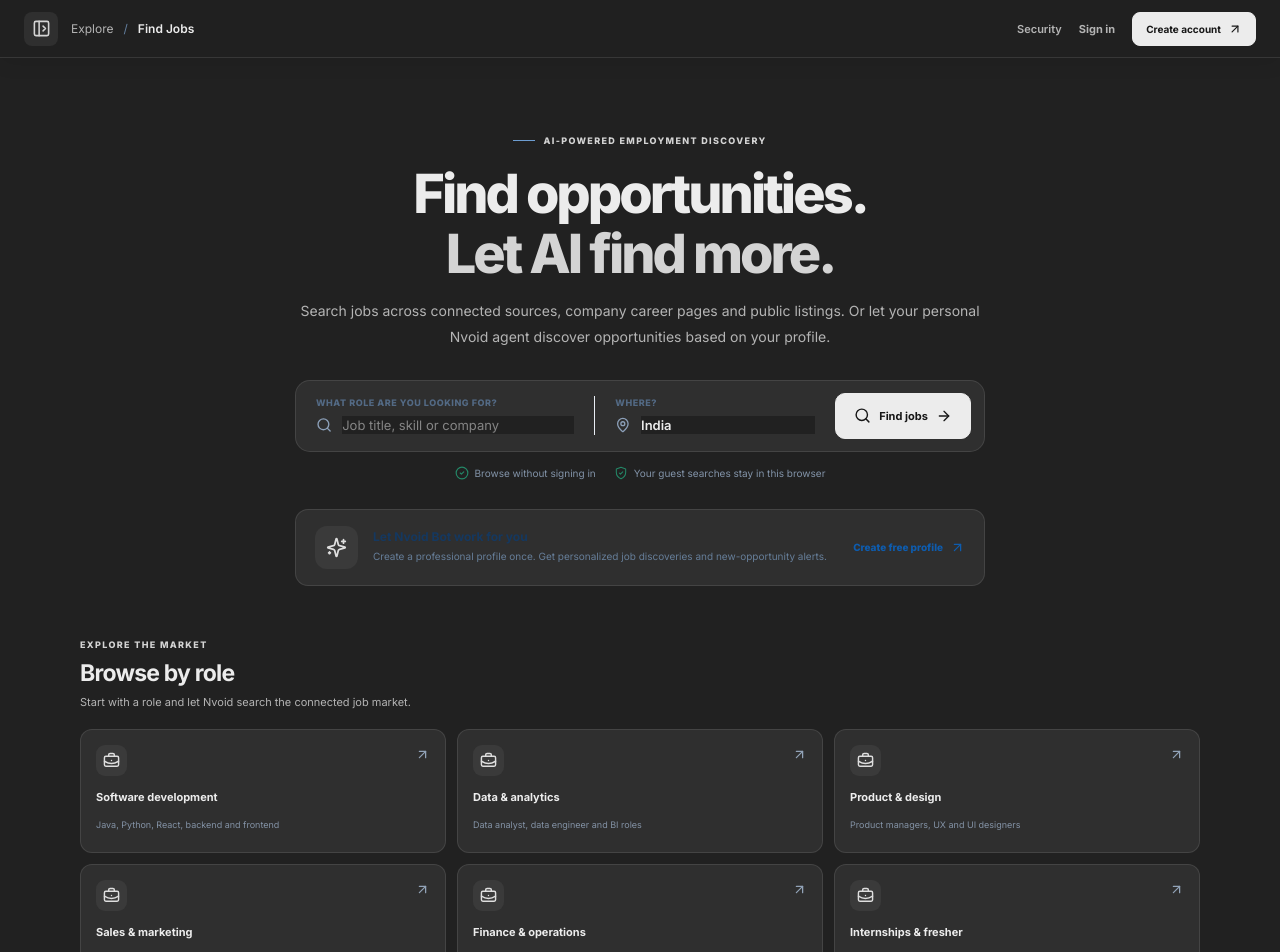
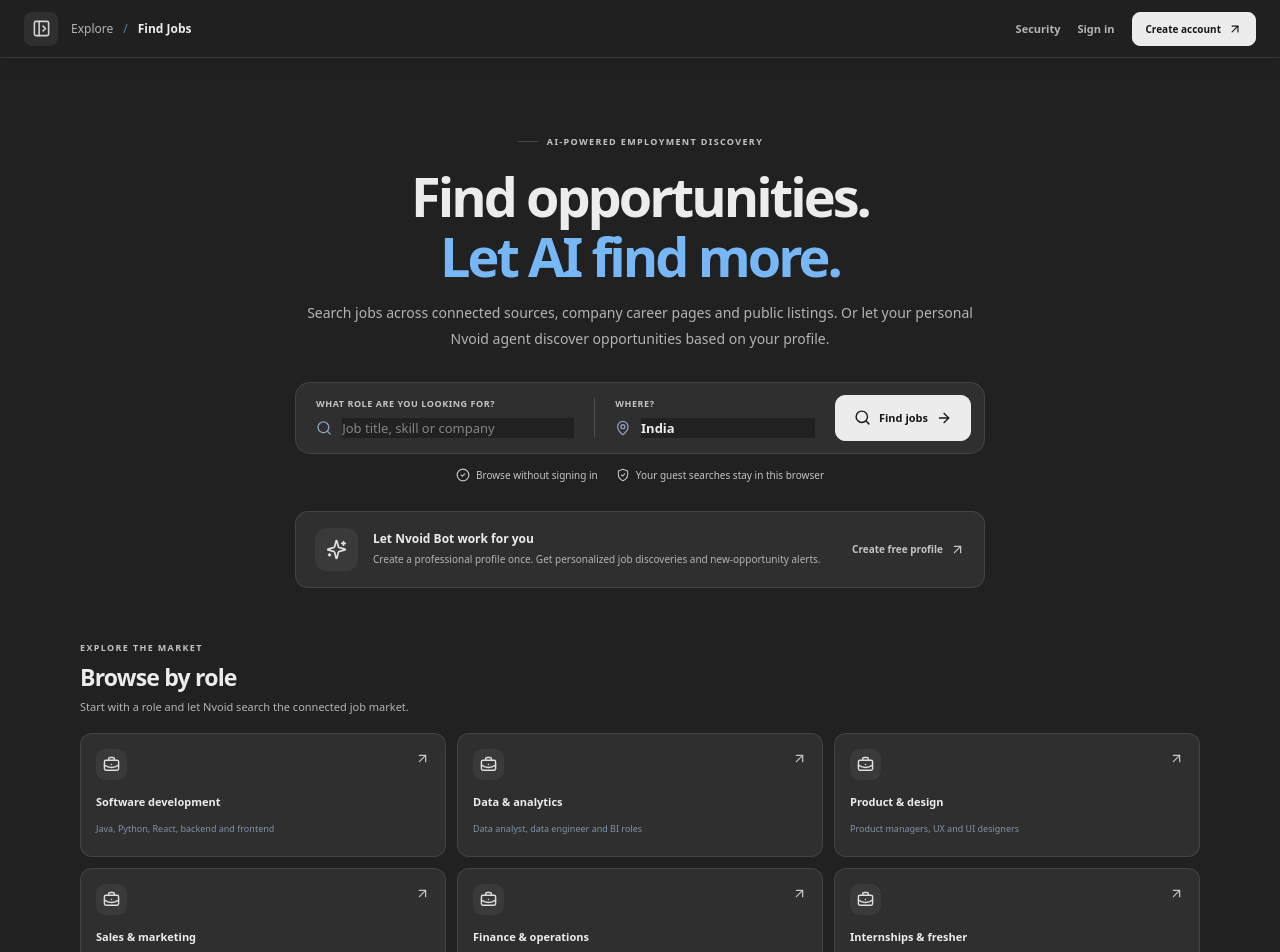
Before and after one commit to jobkar-official/nvoid_web_view, a Next.js app: page / in a window 1280 px wide. Shown: the top 952 px of the page. Built offline with nearby package versions, Linux system fonts and the light colour scheme.

Commit message:
Consolidate ChatGPT dark theme across all pages

```diff
--- a/app/globals.css
+++ b/app/globals.css
@@ -1,5 +1,3 @@
-@import url("https://fonts.googleapis.com/css2?family=Inter:wght@400;500;600;700;800&family=Roboto:wght@400;500;700&display=swap");
-
 :root {
   color-scheme: light;
   --navy: #071a33;
@@ -19,7 +17,7 @@
 }
 * { box-sizing: border-box; }
 html { scroll-behavior: smooth; }
-body { margin: 0; background: var(--canvas); color: var(--ink); font-family: Inter, Roboto, system-ui, -apple-system, BlinkMacSystemFont, "Segoe UI", sans-serif; -webkit-font-smoothing: antialiased; }
+body { margin: 0; background: var(--canvas); color: var(--ink); font-family: ui-sans-serif, system-ui, -apple-system, BlinkMacSystemFont, "Segoe UI", sans-serif; -webkit-font-smoothing: antialiased; }
 button, input, textarea, select { font: inherit; }
 button, a { -webkit-tap-highlight-color: transparent; }
 button { cursor: pointer; }
@@ -772,53 +770,23 @@
 }
 
 
-/* Nvoid unified brand canvas */
-:root {
-  --navy: #151c62;
-  --navy-2: #151c62;
-  --navy-3: #202b7e;
-  --blue: #8ebaff;
-  --blue-dark: #5d8ee8;
-  --blue-soft: #202b7e;
-  --ink: #f1f4ff;
-  --muted: #c1c9ed;
-  --soft-muted: #a4afe0;
-  --line: rgba(191, 202, 255, .2);
-  --canvas: #151c62;
-}
-html, body,
-.public-shell, .public-main, .public-content,
-.workspace-shell, .workspace-main, .workspace-content,
-.auth-page, .home-page, .catalog-page, .info-page {
-  min-height: 100%;
-  background-color: #151c62;
-}
-body { color: #f1f4ff; }
-.public-topbar, .workspace-topbar {
-  background: rgba(21,28,98,.97);
-  border-bottom-color: rgba(191,202,255,.2);
-}
-.public-sidebar, .workspace-sidebar {
-  color: #eef1ff;
-  background: #101747;
-  border-right-color: rgba(191,202,255,.16);
-}
-.sidebar-scrim, .workspace-scrim { background: rgba(4,7,35,.72); }
-
-
+/* Nvoid unified ChatGPT dark theme */
 :root {
   color-scheme: dark;
-  --navy: #000435;
-  --navy-2: #080d3e;
-  --navy-3: #111b66;
-  --blue: #a9c5ff;
-  --blue-dark: #789cff;
-  --blue-soft: #18245f;
-  --ink: #f5f7ff;
-  --muted: #c4cbea;
-  --soft-muted: #929dc9;
-  --line: rgba(183, 198, 255, .18);
-  --canvas: #000435;
+  --navy: #171717;
+  --navy-2: #212121;
+  --navy-3: #2f2f2f;
+  --blue: #ececec;
+  --blue-dark: #ffffff;
+  --blue-soft: #3a3a3a;
+  --ink: #ececec;
+  --muted: #b4b4b4;
+  --soft-muted: #9b9b9b;
+  --line: rgba(255,255,255,.10);
+  --canvas: #212121;
+  --white: #2f2f2f;
+  --success: #a7e0bf;
+  --shadow: none;
 }
 
 html,
@@ -834,36 +802,35 @@
 .catalog-page,
 .info-page {
   min-height: 100%;
-  background: #000435 !important;
-  color: var(--ink);
+  color: #ececec !important;
+  background: #212121 !important;
 }
 
-body,
-.public-shell,
-.workspace-shell {
-  color: var(--ink);
+body {
+  color: #ececec !important;
+  font-family: ui-sans-serif, system-ui, -apple-system, BlinkMacSystemFont, "Segoe UI", sans-serif !important;
 }
 
 .public-sidebar,
 .workspace-sidebar {
-  color: var(--ink);
-  background: #050a32 !important;
-  border-right: 1px solid var(--line);
-  box-shadow: 12px 0 36px rgba(0, 0, 0, .24);
+  color: #ececec !important;
+  background: #171717 !important;
+  border-right: 1px solid rgba(255,255,255,.08) !important;
+  box-shadow: none !important;
 }
 
 .public-topbar,
 .workspace-topbar {
-  color: var(--ink);
-  background: rgba(5, 10, 50, .97) !important;
-  border-bottom: 1px solid var(--line);
+  color: #ececec !important;
+  background: rgba(33,33,33,.97) !important;
+  border-bottom: 1px solid rgba(255,255,255,.10) !important;
   backdrop-filter: blur(16px);
 }
 
 .public-footer {
-  color: var(--muted);
-  background: #050a32 !important;
-  border-top: 1px solid var(--line);
+  color: #b4b4b4 !important;
+  background: #171717 !important;
+  border-top: 1px solid rgba(255,255,255,.08) !important;
 }
 
 .public-footer a,
@@ -871,13 +838,13 @@
 .topbar-login,
 .topbar-breadcrumb,
 .workspace-crumb {
-  color: var(--muted);
+  color: #b4b4b4 !important;
 }
 
 .public-footer a:hover,
 .topbar-quiet-link:hover,
 .topbar-login:hover {
-  color: var(--blue);
+  color: #ffffff !important;
 }
 
 .public-brand,
@@ -892,8 +859,15 @@
 .info-hero h1,
 .info-section h2,
 .workspace-page-heading h1,
-.info-cta h2 {
-  color: var(--ink);
+.info-cta h2,
+.welcome-card-copy h2,
+.workspace-card-heading h2,
+.workspace-empty-state h2,
+.workspace-empty-state h3,
+.workspace-job-row strong,
+.release-title-row h2,
+.auth-form-heading h2 {
+  color: #ececec !important;
 }
 
 .public-brand small,
@@ -915,16 +889,64 @@
 .catalog-meta,
 .info-section p,
 .info-updated,
-.workspace-page-heading p {
-  color: var(--muted);
+.workspace-page-heading p,
+.bot-promo-copy span,
+.public-job-company,
+.public-job-meta,
+.public-job-description,
+.release-copy > p,
+.release-version,
+.model-number,
+.model-detail > span,
+.model-detail p,
+.feature-disclaimer,
+.auth-brand-copy p,
+.auth-brand-footer,
+.auth-form-heading p,
+.auth-switch,
+.auth-terms,
+.auth-preview > span,
+.workspace-activity-empty,
+.welcome-card-copy p,
+.workspace-card-heading p,
+.activity-row strong,
+.activity-row small,
+.workspace-empty-state p,
+.workspace-job-row span,
+.workspace-job-row small,
+.workspace-form-actions > span,
+.workspace-activity-item,
+.workspace-shortcut-card p,
+.workspace-content-card p,
+.workspace-tip-card p {
+  color: #b4b4b4 !important;
 }
 
 .hero-overline,
 .section-kicker,
-.hero-description strong,
-.home-hero h1 span,
-.workspace-eyebrow {
-  color: var(--blue);
+.auth-overline,
+.search-input-block label,
+.search-trust,
+.search-trust svg,
+.auth-back,
+.category-arrow,
+.shortcut-arrow,
+.workspace-card-heading > svg,
+.model-label,
+.info-section-number,
+.feature-disclaimer svg,
+.bot-promo-link,
+.public-job-footer a,
+.auth-switch a,
+.auth-terms a,
+.auth-preview a,
+.workspace-job-row > a {
+  color: #c4c4c4 !important;
+}
+
+.overline-line,
+.search-divider {
+  background: rgba(255,255,255,.16) !important;
 }
 
 .public-nav-link,
@@ -932,13 +954,13 @@
 .history-select,
 .workspace-activity-item,
 .workspace-logout {
-  color: #d5dcf5;
+  color: #b4b4b4 !important;
 }
 
 .public-nav-link svg,
 .workspace-nav-link svg,
 .workspace-activity-item svg {
-  color: #9ba9dc;
+  color: #9b9b9b !important;
 }
 
 .public-nav-link:hover,
@@ -949,22 +971,23 @@
 .sidebar-toggle-button:hover,
 .workspace-sidebar-toggle:hover,
 .workspace-icon-button:hover,
+.workspace-mobile-menu:hover,
 .account-menu-button:hover {
-  color: #fff;
-  background: #151f63 !important;
+  color: #ffffff !important;
+  background: #2f2f2f !important;
 }
 
 .public-nav-link.active,
 .workspace-nav-link.active {
-  color: #fff;
-  background: #18245f !important;
-  border-color: rgba(169, 197, 255, .28);
-  box-shadow: inset 3px 0 #a9c5ff;
+  color: #ffffff !important;
+  background: #2f2f2f !important;
+  border-color: rgba(255,255,255,.12) !important;
+  box-shadow: inset 3px 0 #ececec !important;
 }
 
 .public-nav-link.active svg,
 .workspace-nav-link.active svg {
-  color: #b9ceff;
+  color: #ececec !important;
 }
 
 .public-search-panel,
@@ -982,11 +1005,17 @@
 .workspace-content-card,
 .workspace-tip-card,
 .auth-layout,
-.auth-form-panel {
-  color: var(--ink);
-  background: #080d3e !important;
-  border: 1px solid var(--line);
-  box-shadow: 0 14px 38px rgba(0, 0, 0, .16);
+.auth-form-panel,
+.bot-promo,
+.no-results {
+  color: #ececec !important;
+  background: #2f2f2f !important;
+  border: 1px solid rgba(255,255,255,.10) !important;
+  box-shadow: none !important;
+}
+
+.home-feature-card.recruiter-feature {
+  background: #2f2f2f !important;
 }
 
 .public-search-panel input,
@@ -999,9 +1028,9 @@
 .auth-input,
 .auth-input input,
 .history-editor input {
-  color: #f5f7ff !important;
-  background: #050a32 !important;
-  border-color: rgba(183, 198, 255, .25);
+  color: #ececec !important;
+  background: #212121 !important;
+  border-color: rgba(255,255,255,.16) !important;
 }
 
 .public-search-panel input::placeholder,
@@ -1009,7 +1038,7 @@
 .workspace-form-grid input::placeholder,
 .workspace-form-grid textarea::placeholder,
 .auth-input input::placeholder {
-  color: #929dc9;
+  color: #858585 !important;
 }
 
 .public-job-card h1,
@@ -1029,8 +1058,10 @@
 .workspace-shortcut-card strong,
 .info-aside h2,
 .info-aside strong,
-.info-cta h2 {
-  color: #f5f7ff;
+.info-cta h2,
+.bot-promo-copy strong,
+.welcome-card-copy h2 {
+  color: #ececec !important;
 }
 
 .public-job-card p,
@@ -1045,7 +1076,7 @@
 .info-aside p,
 .info-aside li,
 .info-cta p {
-  color: #c4cbea;
+  color: #b4b4b4 !important;
 }
 
 .public-job-details span,
@@ -1053,10 +1084,11 @@
 .workspace-role-pill,
 .result-count,
 .release-status,
-.company-monogram {
-  color: #cbd6ff;
-  background: #111b58 !important;
-  border-color: rgba(183, 198, 255, .2);
+.company-monogram,
+.employer-benefit-grid article > span {
+  color: #d4d4d4 !important;
+  background: #3a3a3a !important;
+  border-color: rgba(255,255,255,.12) !important;
 }
 
 .brand-symbol,
@@ -1074,10 +1106,11 @@
 .auth-form-icon,
 .info-aside-icon,
 .bot-promo-icon,
-.art-center {
-  color: #c5d6ff;
-  background: #18245f !important;
-  border-color: rgba(169, 197, 255, .24);
+.art-center,
+.no-results-icon {
+  color: #dedede !important;
+  background: #3a3a3a !important;
+  border-color: rgba(255,255,255,.12) !important;
 }
 
 .sidebar-find-button,
@@ -1088,10 +1121,10 @@
 .search-submit,
 .auth-submit,
 .info-cta-link {
-  color: #071039 !important;
-  background: #a9c5ff !important;
-  border: 1px solid #a9c5ff;
-  font-weight: 800;
+  color: #171717 !important;
+  background: #ececec !important;
+  border: 1px solid #ececec !important;
+  font-weight: 700;
 }
 
 .sidebar-find-button:hover,
@@ -1102,323 +1135,142 @@
 .search-submit:hover,
 .auth-submit:hover,
 .info-cta-link:hover {
-  color: #000435 !important;
-  background: #c2d5ff !important;
+  color: #000000 !important;
+  background: #ffffff !important;
 }
 
 .sidebar-signin,
 .workspace-icon-button,
+.workspace-mobile-menu,
 .mobile-menu-button,
 .sidebar-toggle-button,
 .workspace-sidebar-toggle,
 .sidebar-collapse-button,
 .workspace-sidebar-close {
-  color: #d5dcf5;
-  background: #10184f !important;
-  border-color: rgba(183, 198, 255, .2);
+  color: #d4d4d4 !important;
+  background: #2f2f2f !important;
+  border-color: rgba(255,255,255,.12) !important;
 }
 
 .sidebar-section-label,
 .workspace-nav-label,
 .history-clear,
 .history-search-icon,
-.history-copy strong {
-  color: #aeb9e5;
-}
-
+.history-copy strong,
 .history-delete,
 .history-edit,
 .account-menu-button {
-  color: #aeb9e5;
+  color: #a3a3a3 !important;
 }
 
 .history-delete:hover {
-  color: #ffd8df;
-  background: rgba(214, 83, 112, .18) !important;
+  color: #ffffff !important;
+  background: #493033 !important;
 }
 
 .history-edit:hover {
-  color: #fff;
-  background: #18245f !important;
+  color: #ffffff !important;
+  background: #3a3a3a !important;
 }
 
 .auth-brand-panel {
-  color: #f5f7ff;
-  background: radial-gradient(circle at 85% 78%, rgba(120, 156, 255, .2), transparent 34%), linear-gradient(145deg, #000435, #10184f) !important;
+  color: #ececec !important;
+  background: radial-gradient(circle at 85% 78%, rgba(255,255,255,.07), transparent 34%), linear-gradient(145deg,#171717,#292929) !important;
 }
 
-.auth-role-picker button {
-  color: #c4cbea;
-  background: #080d3e !important;
-  border-color: var(--line);
-}
-
-.auth-role-picker button.selected {
-  color: #fff;
-  background: #18245f !important;
-  border-color: #8eacff;
-}
-
-.auth-error {
-  color: #ffc4ce;
-  background: #35102c !important;
-  border-color: rgba(255, 160, 181, .25);
-}
-
-.preview-banner {
-  color: #f6dfa8;
-  background: #2b2340 !important;
-  border-color: rgba(246, 223, 168, .25);
-}
-
-.workspace-inline-notice {
-  color: #a9edce;
-  background: #0b302f !important;
-  border-color: rgba(127, 226, 184, .25);
-}
-
-.bot-promo {
-  color: var(--ink);
-  background: #10184f !important;
-  border-color: var(--line);
-}
-
-.info-aside.green .info-aside-icon,
-.workspace-tip-icon {
-  color: #a9edce;
-  background: #0b302f !important;
-}
-
-.no-results {
-  color: var(--ink);
-  background: #080d3e !important;
-  border-color: var(--line);
-}
-
-.no-results p,
-.workspace-empty-icon {
-  color: var(--muted);
-}
-
-.search-notice {
-  color: #a9edce;
-  background: #0b302f !important;
-  border-color: rgba(127, 226, 184, .25);
-}
-
-.search-notice.muted {
-  color: var(--muted);
-  background: #080d3e !important;
-  border-color: var(--line);
-}
-
-.sidebar-scrim,
-.workspace-scrim {
-  background: rgba(0, 2, 20, .76);
-}
-
-::selection {
-  color: #000435;
-  background: #a9c5ff;
-}
-
-:focus-visible {
-  outline: 2px solid #a9c5ff;
-  outline-offset: 2px;
-}
-
-
-
-/* Nvoid ChatGPT dark theme — development branch */
-:root {
-  color-scheme: dark;
-  --navy: #171717;
-  --navy-2: #212121;
-  --navy-3: #2f2f2f;
-  --blue: #ececec;
-  --blue-dark: #ffffff;
-  --blue-soft: #3a3a3a;
-  --ink: #ececec;
-  --muted: #b4b4b4;
-  --soft-muted: #9b9b9b;
-  --line: rgba(255,255,255,.10);
-  --canvas: #212121;
-}
-html, body,
-.public-shell, .public-main, .public-content,
-.workspace-shell, .workspace-main, .workspace-content,
-.auth-page, .home-page, .catalog-page, .info-page {
-  min-height: 100%;
-  color: #ececec !important;
-  background: #212121 !important;
-}
-body { color: #ececec !important; }
-.public-sidebar, .workspace-sidebar {
-  color: #ececec !important;
-  background: #171717 !important;
-  border-right: 1px solid rgba(255,255,255,.08) !important;
-  box-shadow: none !important;
-}
-.public-topbar, .workspace-topbar {
-  color: #ececec !important;
-  background: rgba(33,33,33,.97) !important;
-  border-bottom: 1px solid rgba(255,255,255,.10) !important;
-  backdrop-filter: blur(16px);
-}
-.public-footer {
-  color: #b4b4b4 !important;
-  background: #171717 !important;
-  border-top: 1px solid rgba(255,255,255,.08) !important;
-}
-.public-footer a, .topbar-quiet-link, .topbar-login,
-.topbar-breadcrumb, .workspace-crumb { color: #b4b4b4 !important; }
-.public-footer a:hover, .topbar-quiet-link:hover,
-.topbar-login:hover { color: #fff !important; }
-.public-brand, .workspace-brand, .public-brand strong,
-.workspace-brand strong, .topbar-breadcrumb strong,
-.workspace-crumb strong, .home-hero h1, .section-heading h2,
-.catalog-hero h1, .info-hero h1, .info-section h2,
-.workspace-page-heading h1, .info-cta h2 {
-  color: #ececec !important;
-}
-.public-brand small, .workspace-brand small, .sidebar-section-label,
-.workspace-nav-label, .history-copy small, .history-placeholder,
-.history-empty, .guest-identity small, .account-copy small,
-.sidebar-trust, .topbar-breadcrumb, .workspace-crumb,
-.hero-description, .section-heading p, .catalog-hero > p,
-.info-hero > p, .catalog-meta, .info-section p, .info-updated,
-.workspace-page-heading p { color: #b4b4b4 !important; }
-.hero-overline, .section-kicker, .hero-description strong,
-.home-hero h1 span, .workspace-eyebrow { color: #d4d4d4 !important; }
-.public-nav-link, .workspace-nav-link, .history-select,
-.workspace-activity-item, .workspace-logout { color: #b4b4b4 !important; }
-.public-nav-link svg, .workspace-nav-link svg,
-.workspace-activity-item svg { color: #9b9b9b !important; }
-.public-nav-link:hover, .workspace-nav-link:hover,
-.history-item:hover, .sidebar-collapse-button:hover,
-.workspace-sidebar-close:hover, .sidebar-toggle-button:hover,
-.workspace-sidebar-toggle:hover, .workspace-icon-button:hover,
-.account-menu-button:hover {
-  color: #fff !important;
-  background: #2f2f2f !important;
-}
-.public-nav-link.active, .workspace-nav-link.active {
-  color: #fff !important;
-  background: #2f2f2f !important;
-  border-color: rgba(255,255,255,.12) !important;
-  box-shadow: inset 3px 0 #ececec !important;
-}
-.public-nav-link.active svg, .workspace-nav-link.active svg { color: #ececec !important; }
-.public-search-panel, .public-job-card, .category-card,
-.home-feature-card, .model-card, .release-card, .catalog-callout,
-.info-aside, .info-cta, .employer-benefit-grid article,
-.workspace-welcome-card, .workspace-shortcut-card,
-.workspace-content-card, .workspace-tip-card, .auth-layout,
-.auth-form-panel, .bot-promo, .no-results {
-  color: #ececec !important;
-  background: #2f2f2f !important;
-  border: 1px solid rgba(255,255,255,.10) !important;
-  box-shadow: none !important;
-}
-.public-search-panel input, .search-input-line input,
-.workspace-search-form input, .workspace-form-grid input,
-.workspace-form-grid textarea, .workspace-form-grid select,
-.auth-form label > input, .auth-input, .auth-input input,
-.history-editor input {
-  color: #ececec !important;
-  background: #212121 !important;
-  border-color: rgba(255,255,255,.16) !important;
-}
-.public-search-panel input::placeholder,
-.workspace-search-form input::placeholder,
-.workspace-form-grid input::placeholder,
-.workspace-form-grid textarea::placeholder,
-.auth-input input::placeholder { color: #858585 !important; }
-.public-job-card h1, .public-job-card h2, .public-job-card h3,
-.category-card strong, .home-feature-card h2, .home-feature-card h3,
-.model-card h2, .model-card h3, .release-card h2, .release-card h3,
-.workspace-content-card h2, .workspace-content-card h3,
-.workspace-tip-card h2, .workspace-tip-card h3,
-.workspace-shortcut-card strong, .info-aside h2,
-.info-aside strong, .info-cta h2 { color: #ececec !important; }
-.public-job-card p, .public-job-card small, .category-card p,
-.home-feature-card p, .model-card p, .release-card p,
-.workspace-content-card p, .workspace-tip-card p,
-.workspace-shortcut-card p, .info-aside p, .info-aside li,
-.info-cta p { color: #b4b4b4 !important; }
-.public-job-details span, .source-chip, .workspace-role-pill,
-.result-count, .release-status, .company-monogram {
-  color: #d4d4d4 !important;
-  background: #3a3a3a !important;
-  border-color: rgba(255,255,255,.12) !important;
-}
-.brand-symbol, .workspace-brand-mark, .guest-avatar,
-.account-avatar, .workspace-top-avatar, .feature-icon,
-.category-icon, .shortcut-icon, .workspace-empty-icon,
-.workspace-tip-icon, .release-icon, .model-icon, .auth-form-icon,
-.info-aside-icon, .bot-promo-icon, .art-center {
-  color: #dedede !important;
-  background: #3a3a3a !important;
-  border-color: rgba(255,255,255,.12) !important;
-}
-.sidebar-find-button, .workspace-find-button, .sidebar-register,
-.topbar-create, .workspace-primary-button, .search-submit,
-.auth-submit, .info-cta-link {
-  color: #171717 !important;
-  background: #ececec !important;
-  border: 1px solid #ececec !important;
-  font-weight: 700;
-}
-.sidebar-find-button:hover, .workspace-find-button:hover,
-.sidebar-register:hover, .topbar-create:hover,
-.workspace-primary-button:hover, .search-submit:hover,
-.auth-submit:hover, .info-cta-link:hover {
-  color: #000 !important;
-  background: #fff !important;
-}
-.sidebar-signin, .workspace-icon-button, .mobile-menu-button,
-.sidebar-toggle-button, .workspace-sidebar-toggle,
-.sidebar-collapse-button, .workspace-sidebar-close {
-  color: #d4d4d4 !important;
-  background: #2f2f2f !important;
-  border-color: rgba(255,255,255,.12) !important;
-}
-.sidebar-section-label, .workspace-nav-label, .history-clear,
-.history-search-icon, .history-copy strong,
-.history-delete, .history-edit, .account-menu-button {
-  color: #a3a3a3 !important;
-}
-.history-delete:hover { color: #fff !important; background: #493033 !important; }
-.history-edit:hover { color: #fff !important; background: #3a3a3a !important; }
-.auth-brand-panel {
-  color: #ececec !important;
-  background: radial-gradient(circle at 85% 78%, rgba(255,255,255,.07), transparent 34%), linear-gradient(145deg, #171717, #292929) !important;
-}
 .auth-role-picker button {
   color: #b4b4b4 !important;
   background: #2f2f2f !important;
   border-color: rgba(255,255,255,.10) !important;
 }
+
 .auth-role-picker button.selected {
-  color: #fff !important;
+  color: #ffffff !important;
   background: #454545 !important;
-  border-color: #777 !important;
+  border-color: #777777 !important;
 }
-.auth-error { color: #f0a6ad !important; background: #3a2528 !important; border-color: rgba(255,255,255,.10) !important; }
-.preview-banner { color: #e7c98b !important; background: #393225 !important; border-color: rgba(255,255,255,.10) !important; }
-.workspace-inline-notice, .search-notice {
+
+.auth-error {
+  color: #f0a6ad !important;
+  background: #3a2528 !important;
+  border-color: rgba(255,255,255,.10) !important;
+}
+
+.preview-banner {
+  color: #e7c98b !important;
+  background: #393225 !important;
+  border-color: rgba(255,255,255,.10) !important;
+}
+
+.workspace-inline-notice,
+.search-notice {
   color: #a7e0bf !important;
   background: #20352a !important;
   border-color: rgba(125,210,158,.18) !important;
 }
-.info-aside.green .info-aside-icon, .workspace-tip-icon {
+
+.info-aside.green .info-aside-icon,
+.workspace-tip-icon {
   color: #a7e0bf !important;
   background: #20352a !important;
 }
-.search-notice.muted { color: #b4b4b4 !important; background: #292929 !important; border-color: rgba(255,255,255,.10) !important; }
-.sidebar-scrim, .workspace-scrim { background: rgba(0,0,0,.65) !important; }
-::selection { color: #171717; background: #d4d4d4; }
-:focus-visible { outline: 2px solid #bdbdbd !important; outline-offset: 2px; }
+
+.search-notice.muted {
+  color: #b4b4b4 !important;
+  background: #292929 !important;
+  border-color: rgba(255,255,255,.10) !important;
+}
+
+.workspace-logout:hover {
+  color: #ffd6d6 !important;
+  background: #493033 !important;
+}
+
+.public-job-footer,
+.model-detail,
+.auth-preview,
+.activity-row,
+.workspace-job-row,
+.workspace-form-actions {
+  border-color: rgba(255,255,255,.10) !important;
+}
+
+.activity-dot {
+  background: #9b9b9b !important;
+  box-shadow: 0 0 0 4px #3a3a3a !important;
+}
+
+.auth-back:hover,
+.auth-switch a:hover,
+.auth-terms a:hover,
+.auth-preview a:hover,
+.public-job-footer a:hover,
+.workspace-job-row > a:hover {
+  color: #ffffff !important;
+}
+
+.sidebar-scrim,
+.workspace-scrim {
+  background: rgba(0,0,0,.65) !important;
+}
+
+::selection {
+  color: #171717;
+  background: #d4d4d4;
+}
+
+:focus-visible {
+  outline: 2px solid #bdbdbd !important;
+  outline-offset: 2px;
+}
+
+* {
+  scrollbar-color: #555555 #212121;
+}
+
 @media (max-width: 850px) {
-  .public-sidebar, .workspace-sidebar { background: #171717 !important; }
+  .public-sidebar,
+  .workspace-sidebar {
+    background: #171717 !important;
+  }
 }
```
